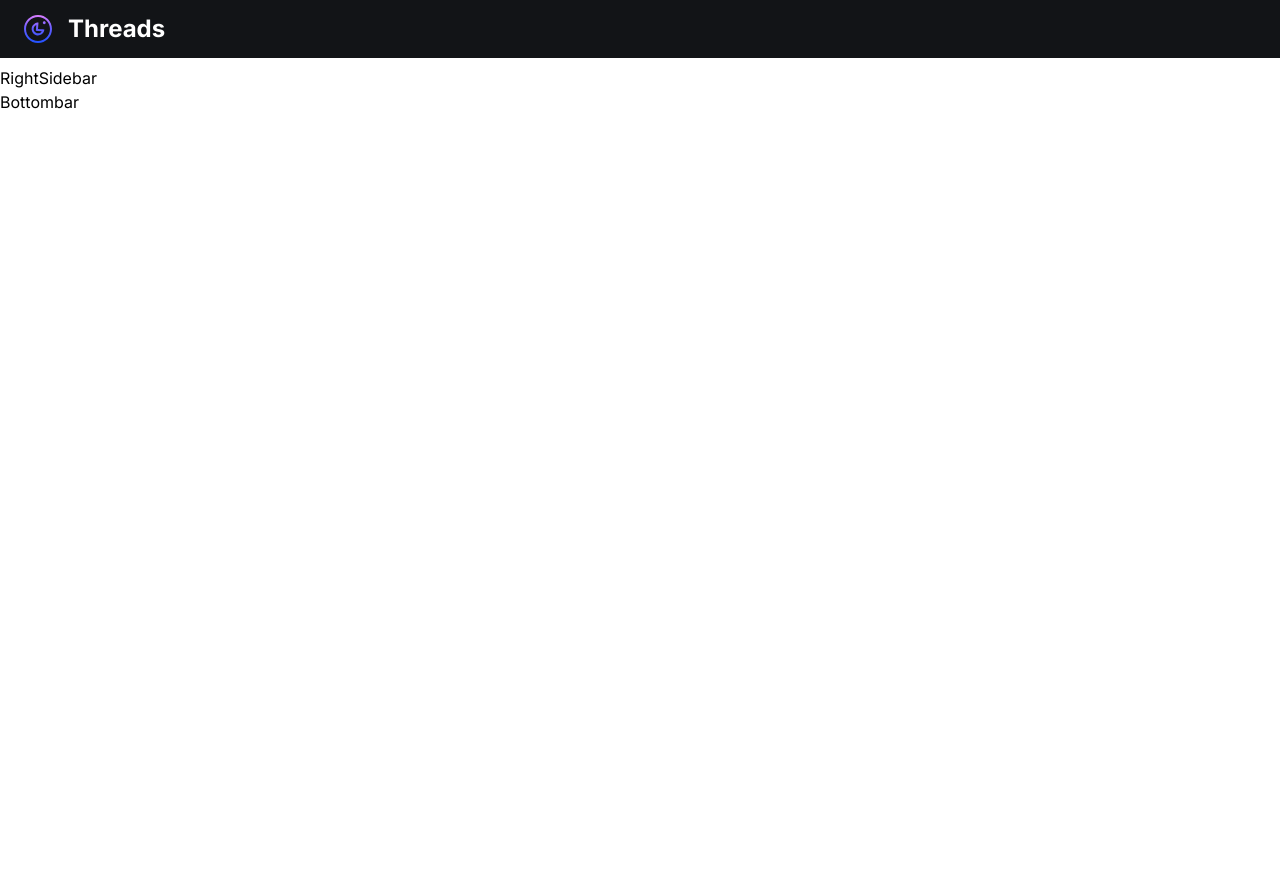
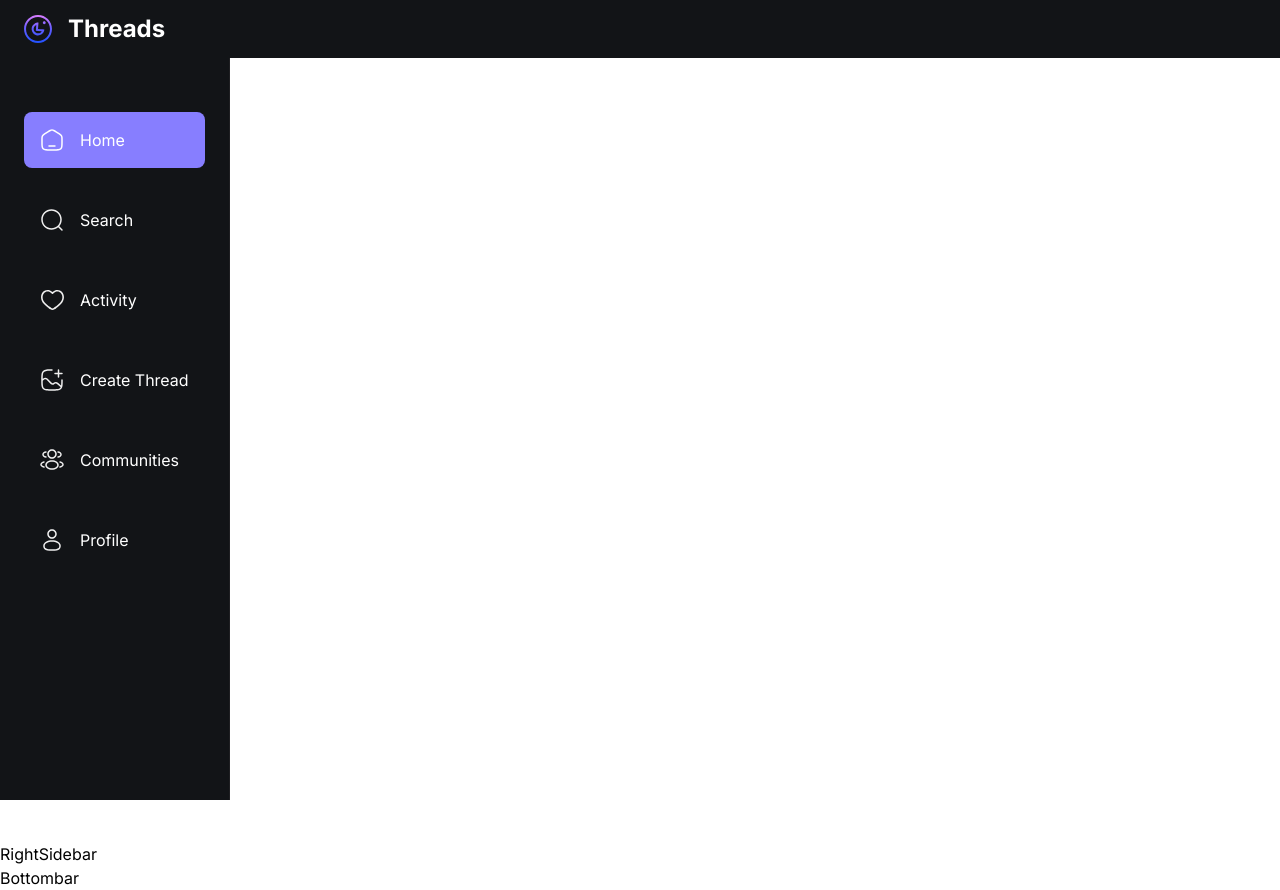
Before and after one commit to MisutaKohi/meta-threads-clone, a Next.js app: page / in a window 1280 px wide. Before the commit the page ends 800 px from the top, so only its background shows below. Built offline with nearby package versions, Linux system fonts and the light colour scheme; no server answers.

Commit message:
Implement left sidebar

```diff
--- a/components/shared/LeftSidebar.tsx
+++ b/components/shared/LeftSidebar.tsx
@@ -1,5 +1,62 @@
+"use client";
+
+import { sidebarLinks } from '@/constants';
+import Link from 'next/link';
+import Image from 'next/image';
+import { usePathname, useRouter } from 'next/navigation';
+import { SignedIn, SignOutButton } from '@clerk/nextjs';
+
+
 function LeftSidebar() {
-  return <h1>LeftSidebar</h1>
+  const router = useRouter();
+  const pathname = usePathname();
+
+  return (
+    <section className='custom-scrollbar leftsidebar'>
+      <div className='flex w-full flex-1 flex-col gap-6 px-6'>
+        {
+          sidebarLinks.map((link) => {
+            const isActive = (pathname.includes(link.route)
+              && link.route.length > 1) || pathname === link.route;
+
+              return (
+                <Link
+                  href={link.route}
+                  key={link.label}
+                  className={`leftsidebar_link ${isActive && "bg-primary-500 "}`}
+                >
+                  <Image
+                    src={link.imgURL}
+                    alt={link.label}
+                    width={24}
+                    height={24}
+                  />
+
+                  <p className='text-light-1 max-lg:hidden'>{link.label}</p>
+                </Link>
+              );
+          })
+        }
+      </div>
+
+      <div className='mt-10 px-6'>
+          <SignedIn>
+            <SignOutButton redirectUrl="/sign-in">
+              <div className='flex cursor-pointer gap-4 p-4'>
+                <Image
+                  src='/assets/logout.svg'
+                  alt='logout'
+                  width={24}
+                  height={24}
+                />
+
+                <p className='text-light-2 max-lg:hidden'>Logout</p>
+              </div>
+            </SignOutButton>
+          </SignedIn>
+        </div>
+    </section>
+  )
 }
 
 export default LeftSidebar;
--- /dev/null
+++ b/constants/index.ts
@@ -0,0 +1,44 @@
+export const sidebarLinks = [
+  {
+    imgURL: "/assets/home.svg",
+    route: "/",
+    label: "Home",
+  },
+  {
+    imgURL: "/assets/search.svg",
+    route: "/search",
+    label: "Search",
+  },
+  {
+    imgURL: "/assets/heart.svg",
+    route: "/activity",
+    label: "Activity",
+  },
+  {
+    imgURL: "/assets/create.svg",
+    route: "/create-thread",
+    label: "Create Thread",
+  },
+  {
+    imgURL: "/assets/community.svg",
+    route: "/communities",
+    label: "Communities",
+  },
+  {
+    imgURL: "/assets/user.svg",
+    route: "/profile",
+    label: "Profile",
+  },
+];
+
+export const profileTabs = [
+  { value: "threads", label: "Threads", icon: "/assets/reply.svg" },
+  { value: "replies", label: "Replies", icon: "/assets/members.svg" },
+  { value: "tagged", label: "Tagged", icon: "/assets/tag.svg" },
+];
+
+export const communityTabs = [
+  { value: "threads", label: "Threads", icon: "/assets/reply.svg" },
+  { value: "members", label: "Members", icon: "/assets/members.svg" },
+  { value: "requests", label: "Requests", icon: "/assets/request.svg" },
+];
```
